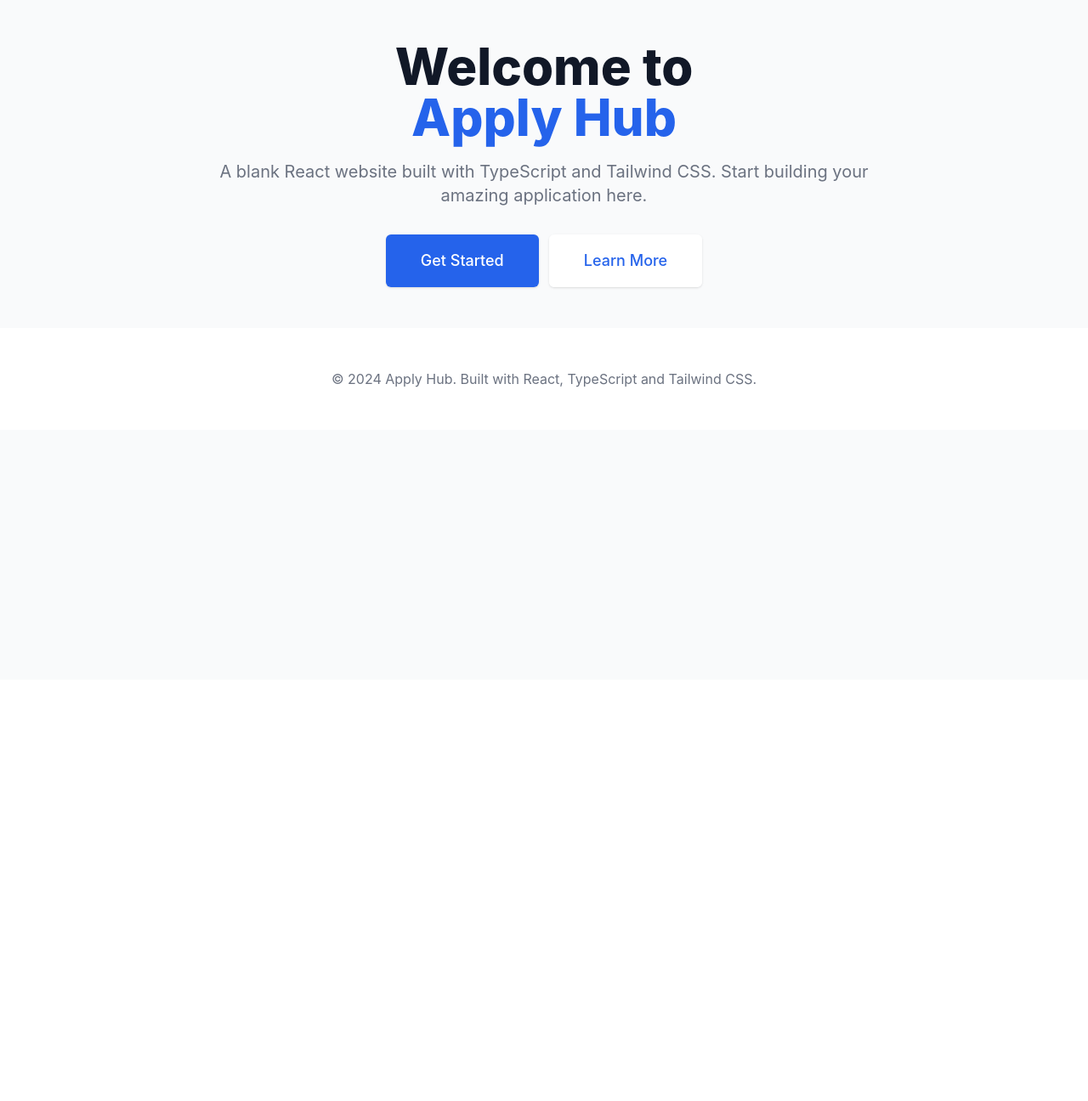
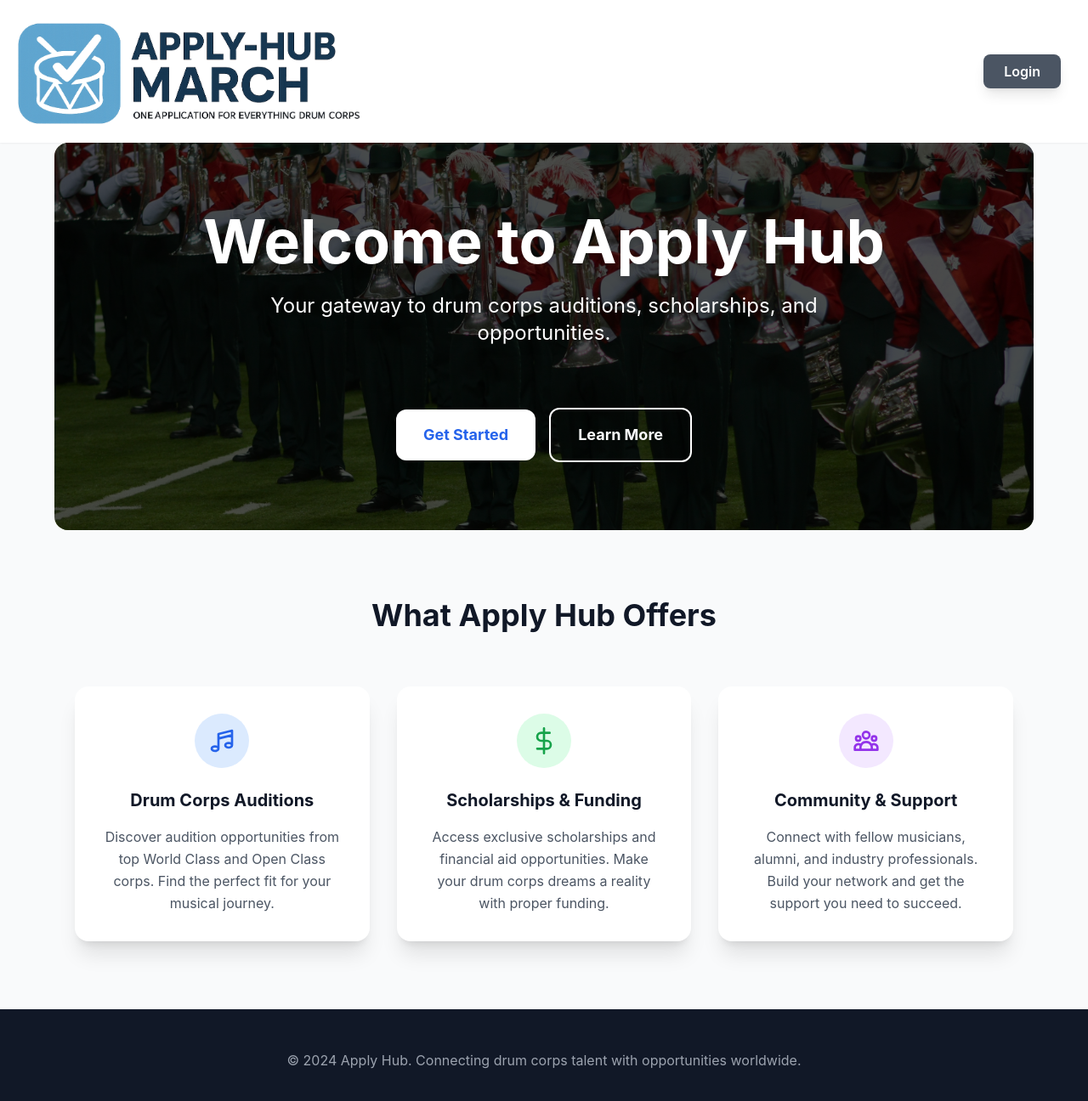
Before and after one commit to hoyoonsong/apply-hub-march, a React (Create React App) app: page / in a window 1280 px wide. Shown: the top 1296 px of the page at 85% size. Before the commit the page ends 800 px from the top, so only its background shows below. Built offline with nearby package versions, Linux system fonts and the light colour scheme.

Commit message:
launch page added

```diff
--- a/src/App.tsx
+++ b/src/App.tsx
@@ -1,60 +1,16 @@
 import React from "react";
-import { BrowserRouter as Router, Routes, Route, Link } from "react-router-dom";
+import { BrowserRouter as Router, Routes, Route } from "react-router-dom";
 import Dashboard from "./Dashboard.tsx";
+import LaunchPage from "./LaunchPage.tsx";
 
 const App = () => {
   return (
     <Router>
       <div className="min-h-screen bg-gray-50">
         <Routes>
-          <Route
-            path="/"
-            element={
-              <main className="max-w-7xl mx-auto py-12 px-4 sm:px-6 lg:px-8">
-                <div className="text-center">
-                  <h1 className="text-4xl font-extrabold text-gray-900 sm:text-5xl md:text-6xl">
-                    Welcome to
-                    <span className="block text-blue-600">Apply Hub</span>
-                  </h1>
-                  <p className="mt-3 max-w-md mx-auto text-base text-gray-500 sm:text-lg md:mt-5 md:text-xl md:max-w-3xl">
-                    A blank React website built with TypeScript and Tailwind
-                    CSS. Start building your amazing application here.
-                  </p>
-                  <div className="mt-5 max-w-md mx-auto sm:flex sm:justify-center md:mt-8">
-                    <div className="rounded-md shadow">
-                      <Link
-                        to="/dashboard"
-                        className="w-full flex items-center justify-center px-8 py-3 border border-transparent text-base font-medium rounded-md text-white bg-blue-600 hover:bg-blue-700 md:py-4 md:text-lg md:px-10"
-                      >
-                        Get Started
-                      </Link>
-                    </div>
-                    <div className="mt-3 rounded-md shadow sm:mt-0 sm:ml-3">
-                      <Link
-                        to="#"
-                        className="w-full flex items-center justify-center px-8 py-3 border border-transparent text-base font-medium rounded-md text-blue-600 bg-white hover:bg-gray-50 md:py-4 md:text-lg md:px-10"
-                      >
-                        Learn More
-                      </Link>
-                    </div>
-                  </div>
-                </div>
-              </main>
-            }
-          />
+          <Route path="/" element={<LaunchPage />} />
           <Route path="/dashboard" element={<Dashboard />} />
         </Routes>
-
-        <footer className="bg-white">
-          <div className="max-w-7xl mx-auto py-12 px-4 sm:px-6 lg:px-8">
-            <div className="text-center text-gray-500">
-              <p>
-                &copy; 2024 Apply Hub. Built with React, TypeScript and Tailwind
-                CSS.
-              </p>
-            </div>
-          </div>
-        </footer>
       </div>
     </Router>
   );
--- /dev/null
+++ b/src/LaunchPage.tsx
@@ -0,0 +1,177 @@
+import React, { useState } from "react";
+
+function LaunchPage() {
+  const [isLoginModalOpen, setIsLoginModalOpen] = useState(false);
+
+  return (
+    <div className="w-full h-full">
+      {/* Navigation */}
+      <nav className="bg-white shadow-sm relative">
+        {/* Logo positioned absolutely at top-left corner with responsive sizing */}
+        <div className="absolute top-2 left-2 sm:top-2 sm:left-4 z-10">
+          <img
+            src="/Apply-Hub.png"
+            alt="Apply Hub Logo"
+            className="h-24 w-auto sm:h-32 md:h-40"
+          />
+        </div>
+
+        <div className="max-w-7xl mx-auto px-4 sm:px-6 md:px-8 py-8 sm:py-12 md:py-16">
+          <div className="flex items-center justify-between">
+            {/* Spacer for logo */}
+            <div className="w-20 sm:w-28 md:w-40"></div>
+
+            {/* Right side - Login button */}
+            <div className="flex items-center">
+              <button
+                onClick={() => setIsLoginModalOpen(true)}
+                className="bg-gray-600 hover:bg-gray-700 text-white font-semibold py-2 px-6 rounded-lg transition-colors shadow-lg"
+              >
+                Login
+              </button>
+            </div>
+          </div>
+        </div>
+      </nav>
+
+      {/* Hero Section */}
+      <div className="relative max-w-6xl mx-auto px-6 py-20">
+        {/* Background Image with Shade */}
+        <div className="absolute inset-0 rounded-2xl overflow-hidden">
+          <img
+            src="/Santaclaravanguard08.jpg"
+            alt="Santa Clara Vanguard Drum Corps"
+            className="w-full h-full object-cover"
+          />
+          <div className="absolute inset-0 bg-black bg-opacity-70"></div>
+        </div>
+
+        {/* Overlay Content */}
+        <div className="relative z-10 text-center text-white">
+          <h1 className="text-5xl md:text-7xl font-bold mb-6 drop-shadow-lg">
+            Welcome to{" "}
+            <span className="text-white drop-shadow-lg">Apply Hub</span>
+          </h1>
+          <p className="text-xl md:text-2xl mb-12 max-w-3xl mx-auto leading-relaxed text-white drop-shadow-lg">
+            Your gateway to drum corps auditions, scholarships, and
+            opportunities.
+          </p>
+          <br />
+
+          {/* CTA Buttons */}
+          <div className="flex flex-col sm:flex-row gap-4 justify-center items-center">
+            {/* Show explore button for now */}
+            <button
+              onClick={() => setIsLoginModalOpen(true)}
+              className="bg-white hover:bg-gray-50 text-blue-600 font-bold py-4 px-8 rounded-xl text-lg transition-all duration-200 transform hover:scale-105 shadow-xl"
+            >
+              Get Started
+            </button>
+            <button className="bg-transparent hover:bg-white hover:text-blue-600 text-white font-bold py-4 px-8 rounded-xl text-lg border-2 border-white transition-all duration-200 transform hover:scale-105">
+              Learn More
+            </button>
+          </div>
+        </div>
+      </div>
+
+      {/* Features Section */}
+      <div className="max-w-6xl mx-auto px-6 py-20">
+        <h2 className="text-3xl md:text-4xl font-bold text-center text-gray-900 mb-16">
+          What Apply Hub Offers
+        </h2>
+
+        <div className="grid grid-cols-1 md:grid-cols-3 gap-8">
+          {/* Auditions Feature */}
+          <div className="text-center p-8 bg-white rounded-2xl shadow-xl hover:shadow-2xl transition-all duration-300 transform hover:-translate-y-2">
+            <div className="w-16 h-16 bg-blue-100 rounded-full flex items-center justify-center mx-auto mb-6">
+              <svg
+                className="w-8 h-8 text-blue-600"
+                fill="none"
+                stroke="currentColor"
+                viewBox="0 0 24 24"
+              >
+                <path
+                  strokeLinecap="round"
+                  strokeLinejoin="round"
+                  strokeWidth={2}
+                  d="M9 19V6l12-3v13M9 19c0 1.105-1.343 2-3 2s-3-.895-3-2 1.343-2 3-2 3 .895 3 2zm12-3c0 1.105-1.343 2-3 2s-3-.895-3-2 1.343-2 3-2 3 .895 3 2zm12-3c0 1.105-1.343 2-3 2s-3-.895-3-2 1.343-2 3-2 3 .895 3 2zM9 10l12-3"
+                />
+              </svg>
+            </div>
+            <h3 className="text-xl font-bold text-gray-900 mb-4">
+              Drum Corps Auditions
+            </h3>
+            <p className="text-gray-600 leading-relaxed">
+              Discover audition opportunities from top World Class and Open
+              Class corps. Find the perfect fit for your musical journey.
+            </p>
+          </div>
+
+          {/* Scholarships Feature */}
+          <div className="text-center p-8 bg-white rounded-2xl shadow-xl hover:shadow-2xl transition-all duration-300 transform hover:-translate-y-2">
+            <div className="w-16 h-16 bg-green-100 rounded-full flex items-center justify-center mx-auto mb-6">
+              <svg
+                className="w-8 h-8 text-green-600"
+                fill="none"
+                stroke="currentColor"
+                viewBox="0 0 24 24"
+              >
+                <path
+                  strokeLinecap="round"
+                  strokeLinejoin="round"
+                  strokeWidth={2}
+                  d="M12 1v22m5-18H9.5a3.5 3.5 0 0 0 0 7h5a3.5 3.5 0 0 1 0 7H6"
+                />
+              </svg>
+            </div>
+            <h3 className="text-xl font-bold text-gray-900 mb-4">
+              Scholarships & Funding
+            </h3>
+            <p className="text-gray-600 leading-relaxed">
+              Access exclusive scholarships and financial aid opportunities.
+              Make your drum corps dreams a reality with proper funding.
+            </p>
+          </div>
+
+          {/* Community Feature */}
+          <div className="text-center p-8 bg-white rounded-2xl shadow-xl hover:shadow-2xl transition-all duration-300 transform hover:-translate-y-2">
+            <div className="w-16 h-16 bg-purple-100 rounded-full flex items-center justify-center mx-auto mb-6">
+              <svg
+                className="w-8 h-8 text-purple-600"
+                fill="none"
+                stroke="currentColor"
+                viewBox="0 0 24 24"
+              >
+                <path
+                  strokeLinecap="round"
+                  strokeLinejoin="round"
+                  strokeWidth={2}
+                  d="M17 20h5v-2a3 3 0 00-5.356-1.857M17 20H7m10 0v-2c0-.656-.126-1.283-.356-1.857M7 20H2v-2a3 3 0 015.356-1.857M7 20v-2c0-.656.126-1.283.356-1.857m0 0a5.002 5.002 0 019.288 0M15 7a3 3 0 11-6 0 3 3 0 016 0zm6 3a2 2 0 11-4 0 2 2 0 014 0zM7 10a2 2 0 11-4 0 2 2 0 014 0z"
+                />
+              </svg>
+            </div>
+            <h3 className="text-xl font-bold text-gray-900 mb-4">
+              Community & Support
+            </h3>
+            <p className="text-gray-600 leading-relaxed">
+              Connect with fellow musicians, alumni, and industry professionals.
+              Build your network and get the support you need to succeed.
+            </p>
+          </div>
+        </div>
+      </div>
+
+      {/* Footer */}
+      <footer className="bg-gray-900 text-white py-12">
+        <div className="max-w-6xl mx-auto px-6 text-center">
+          <p className="text-gray-400">
+            © 2024 Apply Hub. Connecting drum corps talent with opportunities
+            worldwide.
+          </p>
+        </div>
+      </footer>
+    </div>
+  );
+}
+
+export default LaunchPage;
```
Also changed, not shown: public/Santaclaravanguard08.jpg (added).
